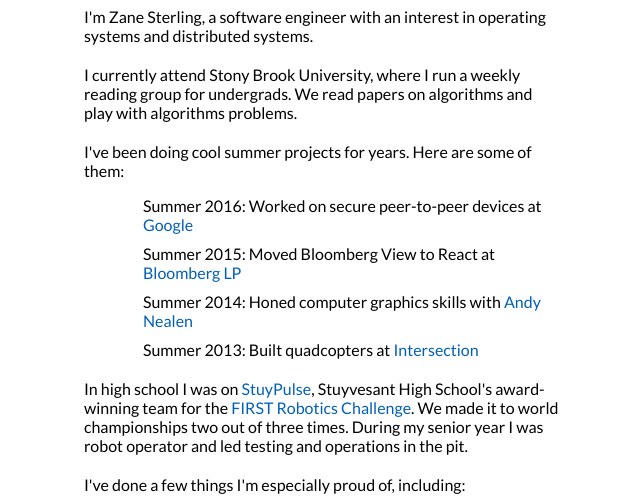
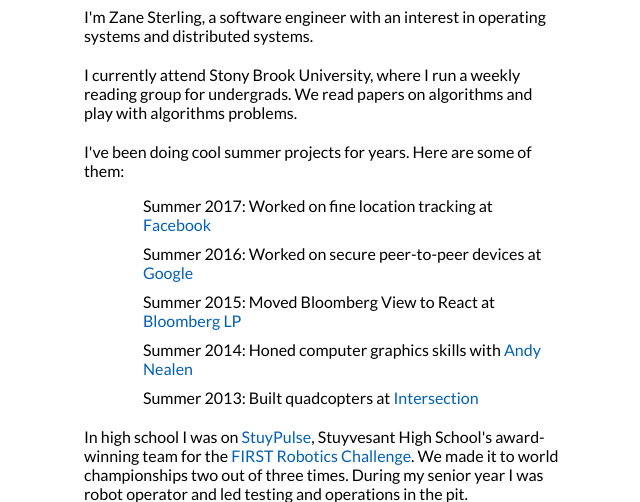
Before and after one commit to Shriken/zanesterling-io, a Django app: page / in a window 1280 px wide. Shown: the part 445-947 px from the top of the page, without its empty margins (324-964 px from the left). Run offline with Django 3.2, Linux system fonts and the light colour scheme; parts of the project's set-up code (start-up, migrations or seed data) failed here and were passed over.

Commit message:
Add description for facebook internship

```diff
--- a/info_page/templates/info_page/section-bio.html
+++ b/info_page/templates/info_page/section-bio.html
@@ -13,6 +13,9 @@
   <div>
     I've been doing cool summer projects for years. Here are some of them:
     <ul>
+      <li>Summer 2017: Worked on fine location tracking at
+      	<a href="https://facebook.com/pg/facebook/about">Facebook</a>
+      <li>
       <li>Summer 2016: Worked on secure peer-to-peer devices at
         <a href="https://www.google.com/about/">Google</a>
       </li>
```
